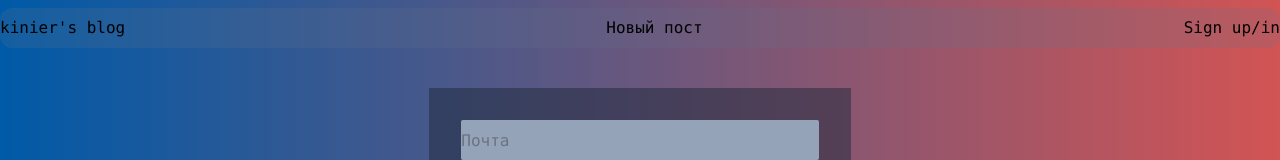
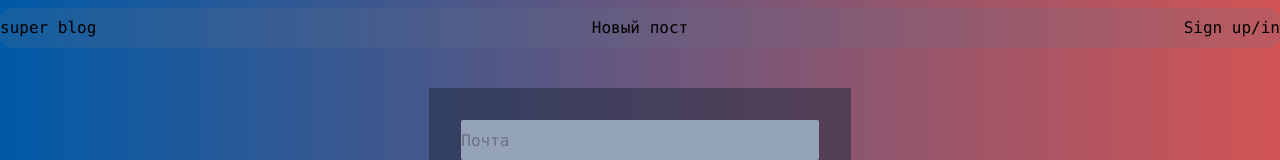
Before and after one commit to Kinier/blog, a React (Create React App) app in the folder react-front/: page /login in a window 1280 px wide. Shown: the top 160 px of the page. Built offline with nearby package versions, Linux system fonts and the light colour scheme; the HTML template or start-up script is replaced by a standard one.

Commit message:
name change

```diff
--- a/react-front/src/components/Header.js
+++ b/react-front/src/components/Header.js
@@ -42,7 +42,7 @@ function Header({ cookie: cookie }) {
     return (
         <div className="flex flex-col items-center">
             <div className="header bg-slate-500 rounded-xl bg-opacity-20">
-                <div className="cursor-pointer" onClick={handleHomePage}>kinier's blog</div>
+                <div className="cursor-pointer" onClick={handleHomePage}>super blog</div>
                 <div className="cursor-pointer" onClick={handleNewPostPage}>Новый пост</div>
                 <div className="cursor-pointer" onClick={handleProfile}>{cookie?.jwt ? "My profile" : "Sign up/in"}</div>
             </div>
```
